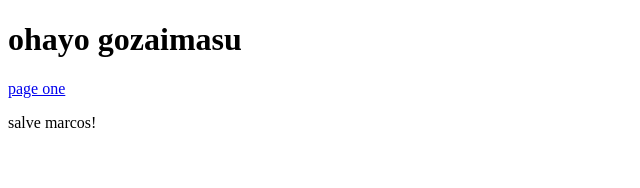
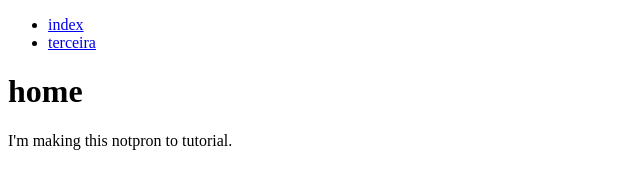
Before and after one commit to Jeypow/learning-gabsty, a Gatsby site: page / in a window 1280 px wide. Shown: the whole page, without its empty margins (0-640 px from the left). Built offline with nearby package versions, Linux system fonts and the light colour scheme; Gatsby itself is replaced by a stand-in of ours.

Commit message:
making components/Layout

```diff
--- /dev/null
+++ b/src/components/Layout.js
@@ -0,0 +1,25 @@
+import * as React from 'react';
+import {Link} from 'gatsby';
+
+const Layout = ({pageTitle, children}) => {
+   return (
+   <div>
+       <title>{pageTitle}</title>
+        <nav>
+            <ul>
+                <li><Link to= "/">index</Link>
+
+                </li>
+                <li><Link to= "/terceira">terceira</Link>
+
+                </li>
+            </ul>
+        </nav>
+        <main>
+            <h1>{pageTitle}</h1>
+            {children}
+        </main>
+   </div>
+   );
+ };
+ export default Layout;
--- a/src/pages/about.js
+++ b/src/pages/about.js
@@ -1,6 +1,9 @@
+// first step ever time to creating nice new page
+//command to remenber "imr + tab"
 import * as React from 'react';
 
-
+// Step 2 : define your componet
+// command to remenber "rafc + tab"
   const about = () => {
    return (
    <div>
--- a/src/pages/index.js
+++ b/src/pages/index.js
@@ -1,18 +1,15 @@
 // first step ever time to creating nice new page
 //command to remenber "imr + tab"
 import * as React from "react";
-import {Link} from 'gatsby';
+import Layout from "../components/Layout";
 // Step 2 : define your componet
 // command to remenber "Rafc + tab"
 //homepage
 const Greeting  = () => {
   return (
-    <main>
-      <title>Home Page</title>
-         <h1>ohayo gozaimasu</h1>
-         <Link to = "/terceira">page one</Link>
-         <p>salve marcos!</p>
-         </main>
+    <Layout pageTitle="home">
+ <p>I'm making this notpron to tutorial.</p>
+ </Layout>
   );
 };
  // step 3 : export your component
```
